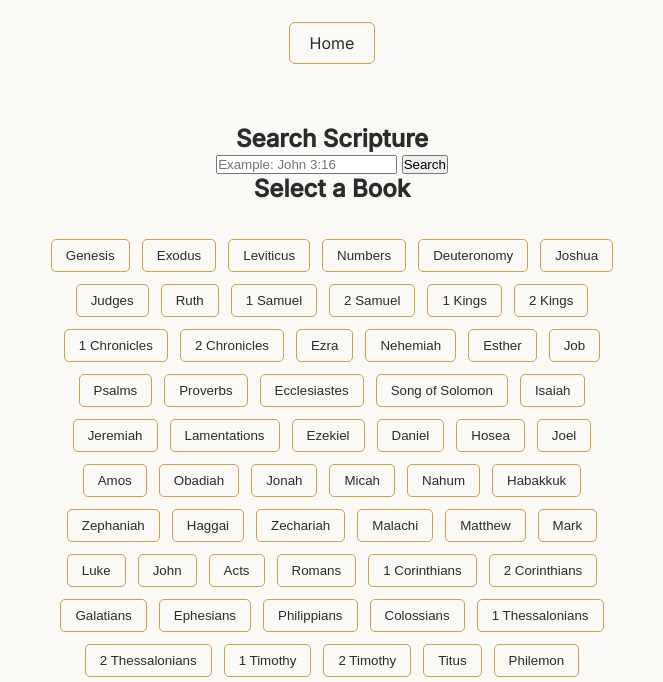
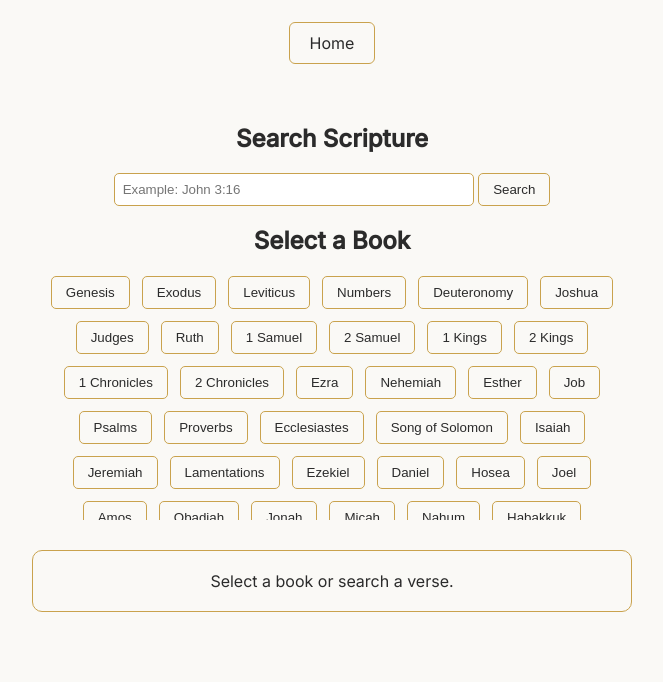
Before and after one commit to Viperhawks/Selah, a plain HTML site: page bible.html in a window 1280 px wide. Shown: the part 118-800 px from the top of the page, without its empty margins (308-971 px from the left). Drawn offline with nearby package versions, Linux system fonts and the light colour scheme.

Commit message:
Add styles for search box and book list

```diff
--- a/style.css
+++ b/style.css
@@ -137,3 +137,34 @@ footer {
   from { opacity: 0; transform: translateY(10px); }
   to { opacity: 1; transform: translateY(0); }
 }
+.search-box {
+  margin: 20px 0;
+}
+
+.search-box input {
+  padding: 8px;
+  width: 60%;
+  border: 1px solid var(--accent);
+  border-radius: 5px;
+}
+
+.search-box button {
+  padding: 8px 14px;
+  border: 1px solid var(--accent);
+  background: transparent;
+  color: var(--text);
+  border-radius: 5px;
+  cursor: pointer;
+  transition: 0.3s;
+}
+
+.search-box button:hover {
+  background: var(--accent);
+  color: white;
+}
+
+.book-list {
+  max-height: 250px;
+  overflow-y: auto;
+  margin-top: 15px;
+}
```
